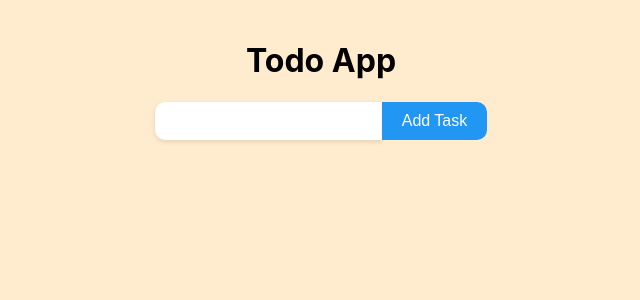
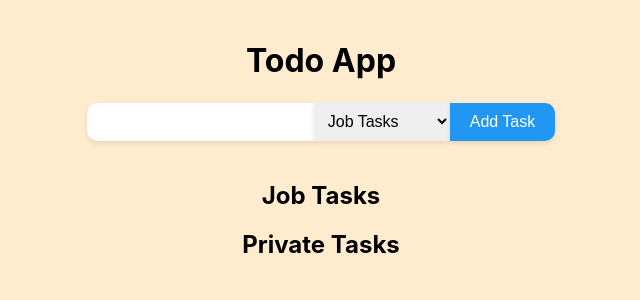
Before and after one commit to deksa89/React-Todo-App, a React (Create React App) app: page / in a window 1280 px wide. Shown: the top 300 px of the page, without its empty margins (319-959 px from the left). Built offline with nearby package versions, Linux system fonts and the light colour scheme.

Commit message:
added job and private tasks

```diff
--- a/src/components/Input.css
+++ b/src/components/Input.css
@@ -8,6 +8,10 @@ body {
     flex-direction: column;
     justify-content: center;
     align-items: center;
+}
+
+form {
+    margin-bottom: 20px;
 }
 
 .inp__input {
@@ -23,6 +27,14 @@ body {
     box-shadow: 0px 4px 8px rgba(0, 0, 0, 0.2);
 }
 
+.inp__select {
+    border: none;
+    padding: 10px;
+    font-size: 16px;
+    box-shadow: 0px 2px 5px rgba(0, 0, 0, 0.1);
+    outline: none;
+}
+
 .inp__button {
     display: inline-block;
     background-color: #2196F3;
@@ -33,10 +45,11 @@ body {
     font-size: 16px;
     cursor: pointer;
     transition: all 0.3s ease;
+    box-shadow: 0px 2px 5px rgba(0, 0, 0, 0.1);
   }
 
 .inp__button:hover {
-background-color: #0D47A1;
+    background-color: #0D47A1;
 }
 
 ul {
@@ -51,6 +64,7 @@ ul {
     align-items: center;
     padding: 10px;
     border: 1px solid #ccc;
+    border-radius: 5px;
     margin-bottom: 10px;
     background-color: #c3e6cb;
     border-color: #28a745;
--- a/src/components/Input.js
+++ b/src/components/Input.js
@@ -3,36 +3,67 @@ import React, { useState } from "react";
 import './Input.css';
 
 const Input = () => {
-  const [tasks, setTasks] = useState([]);
+  const [jobTasks, setJobTasks] = useState([]);
+  const [privateTasks, setPrivateTasks] = useState([]);
 
   const handleSubmit = (event) => {
     event.preventDefault();
-    //   console.log("event: ", event)
     const newTask = event.target.elements.task.value;
-    setTasks([...tasks, newTask]);
+    const taskType = event.target.elements.type.value;
+    if (taskType === "job") {
+      setJobTasks([...jobTasks, newTask]);
+    } else {
+      setPrivateTasks([...privateTasks, newTask]);
+    }
     event.target.reset();
   };
 
-  const handleDelete = (index) => {
-    setTasks(tasks.filter((task, i) => i !== index));
+  const handleDelete = (index, taskType) => {
+    if (taskType === "job") {
+      setJobTasks(jobTasks.filter((task, i) => i !== index));
+    } else {
+      setPrivateTasks(privateTasks.filter((task, i) => i !== index));
+    }
   };
 
   return (
     <div className="inp__app">
       <form onSubmit={handleSubmit}>
         <input className="inp__input" type="text" name="task" />
+        <select className="inp__select" name="type">
+          <option value="job">Job Tasks</option>
+          <option value="private">Private Tasks</option>
+        </select>
         <button className="inp__button" type="submit">Add Task</button>
       </form>
+      <div className="inp__tasks">
+        <div className="inp__job-tasks">
+          <h2>Job Tasks</h2>
           <ul>
-        {tasks.map((task, index) => (
+            {jobTasks.map((task, index) => (
               <div className="inp__task" key={index}>
                 <li className="inp__li">
                   {task}
                 </li>
-            <button className="inp__delete" onClick={() => handleDelete(index)}>X</button>
+                <button className="inp__delete" onClick={() => handleDelete(index, "job")}>X</button>
               </div>
             ))}
           </ul>
+        </div>
+        <div className="inp__private-tasks">
+          <h2>Private Tasks</h2>
+          <ul>
+            {privateTasks.map((task, index) => (
+              <div className="inp__task" key={index}>
+                <li className="inp__li">
+                  {task}
+                </li>
+                <button className="inp__delete" onClick={() => handleDelete(index, "private")}>X</button>
+              </div>
+            ))}
+          </ul>
+        </div>
+      </div>
     </div>
   );
 };
```
Lines whose indentation alone changed are shown as unchanged.
